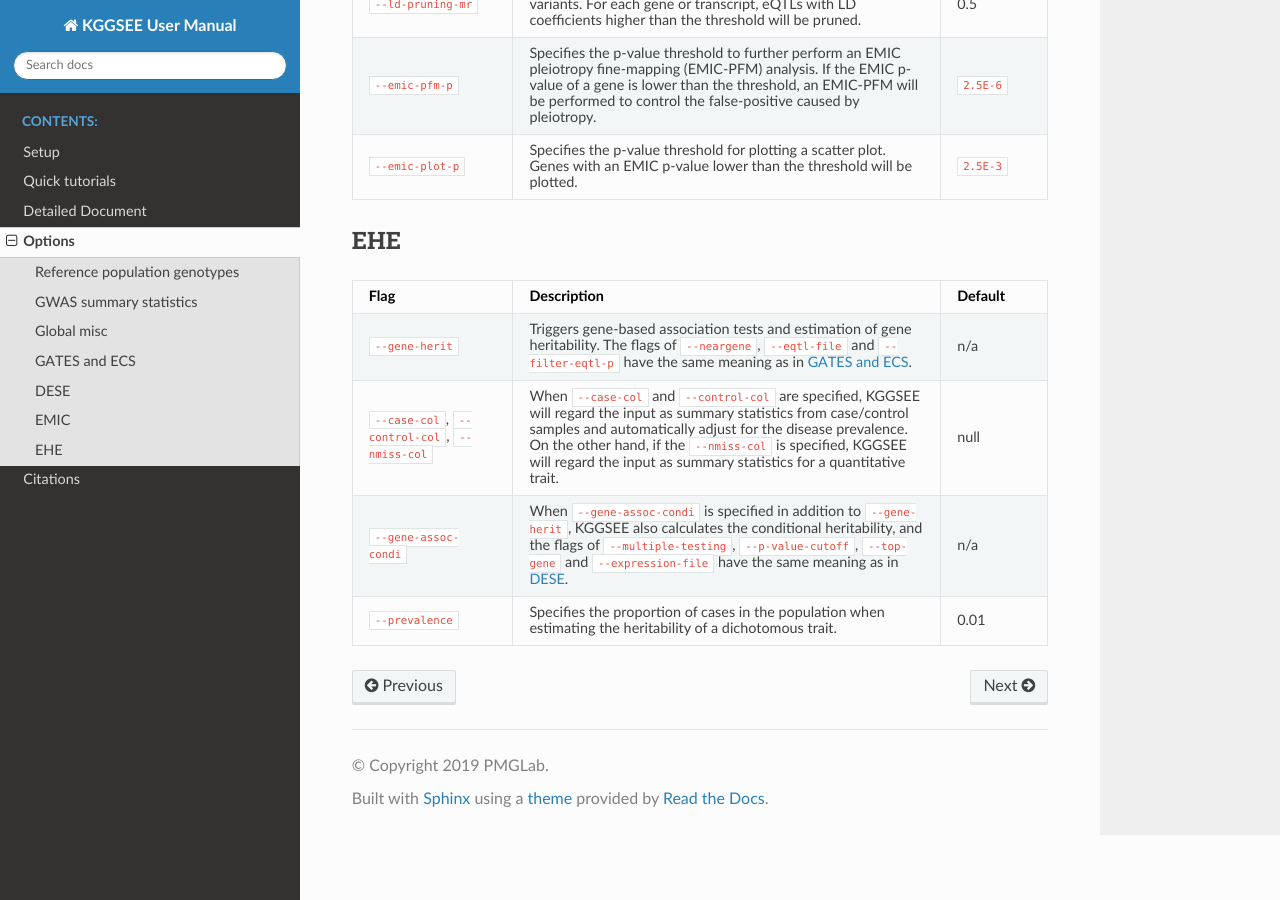
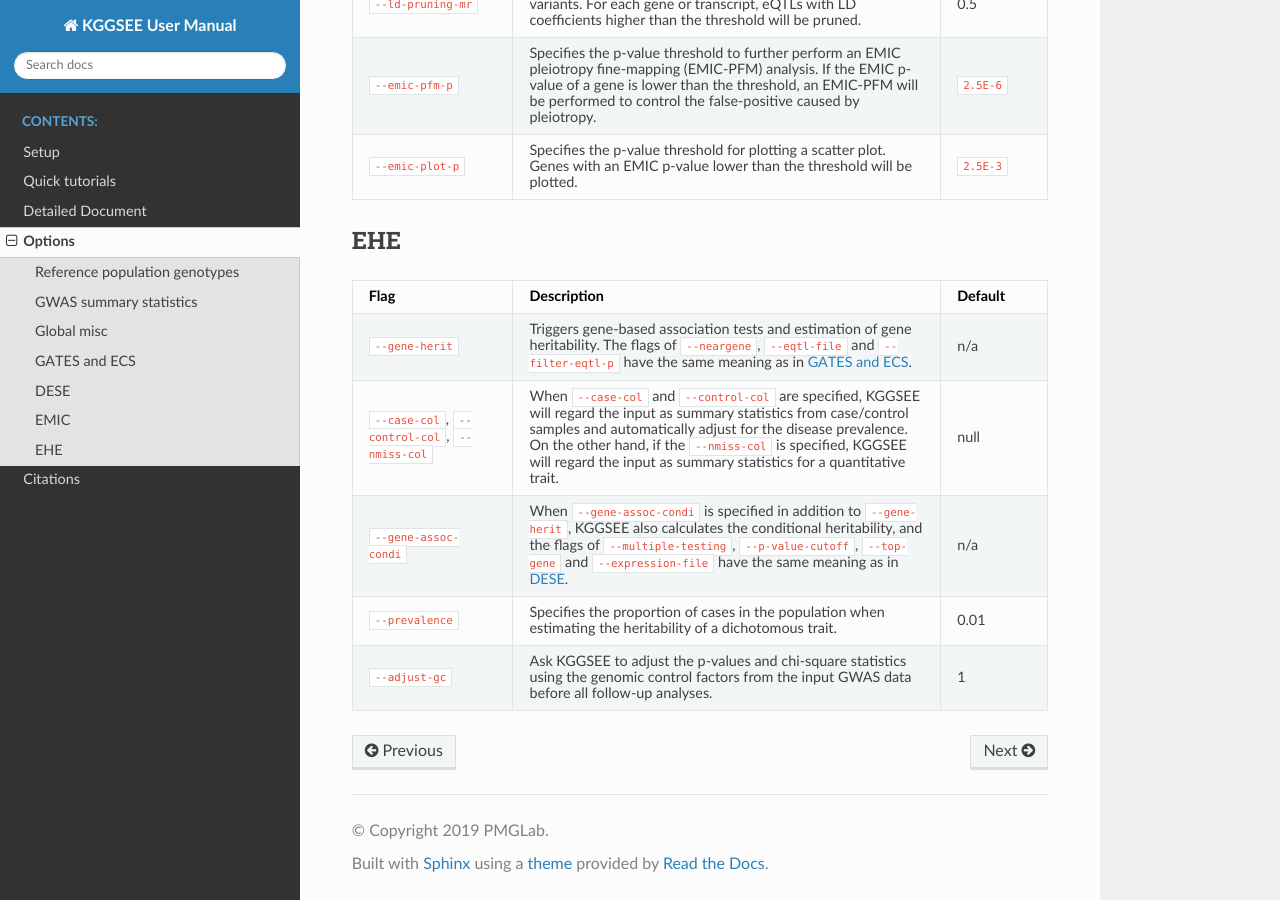
Before and after one commit to pmglab/KGGSEE, a Sphinx documentation site: the page built from doc/source/options.rst, in a window 1280 px wide and 900 px high, scrolled down 4135 px. Built offline with Sphinx 7.4.7 and the Read the Docs theme 3.1.0, drawn with Linux system fonts in a browser that asks for light colours.

Commit message:
Update options.rst
add --adjust-gc

```diff
--- a/doc/source/options.rst
+++ b/doc/source/options.rst
@@ -310,3 +310,6 @@ EHE
     * - ``--prevalence``
       - Specifies the proportion of cases in the population when estimating the heritability of a dichotomous trait.
       - 0.01
+    * - ``--adjust-gc``
+      - Ask KGGSEE to adjust the p-values and chi-square statistics using the genomic control factors from the input GWAS data before all follow-up analyses.
+      - 1
```
